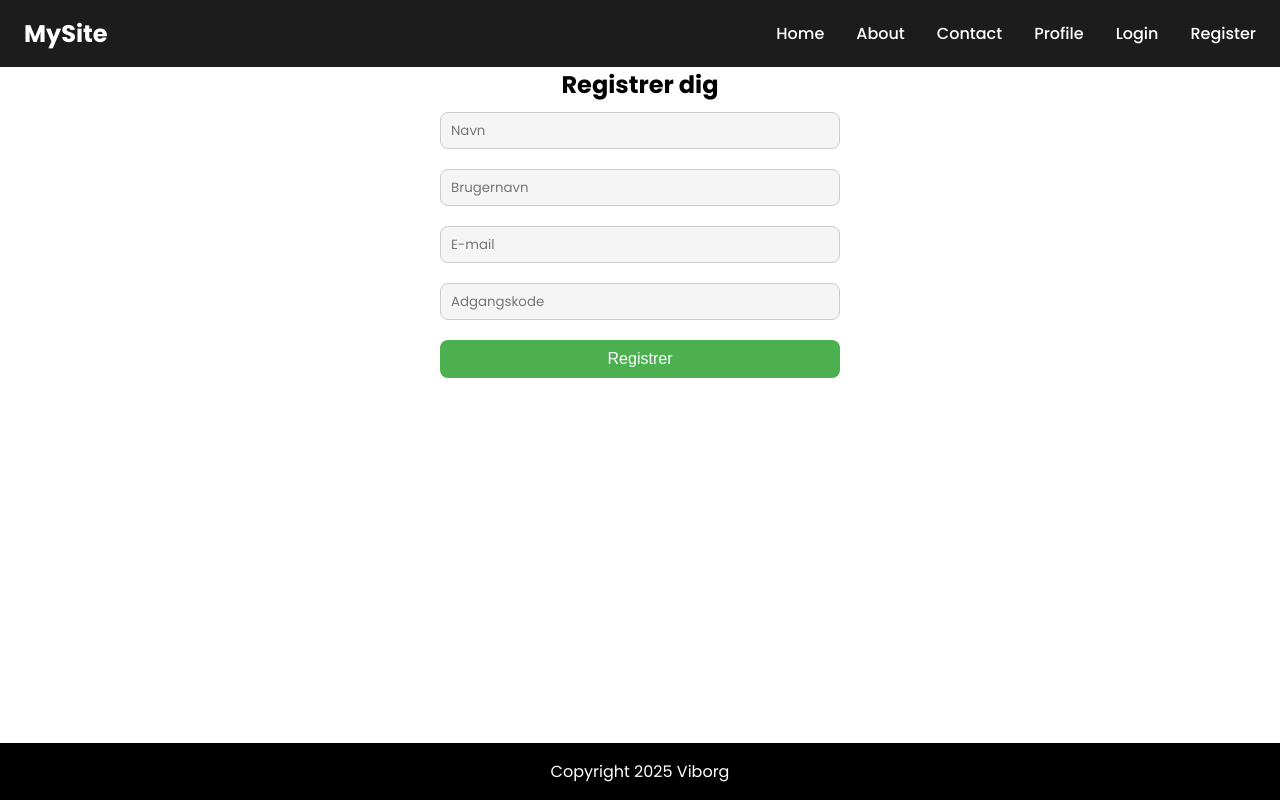
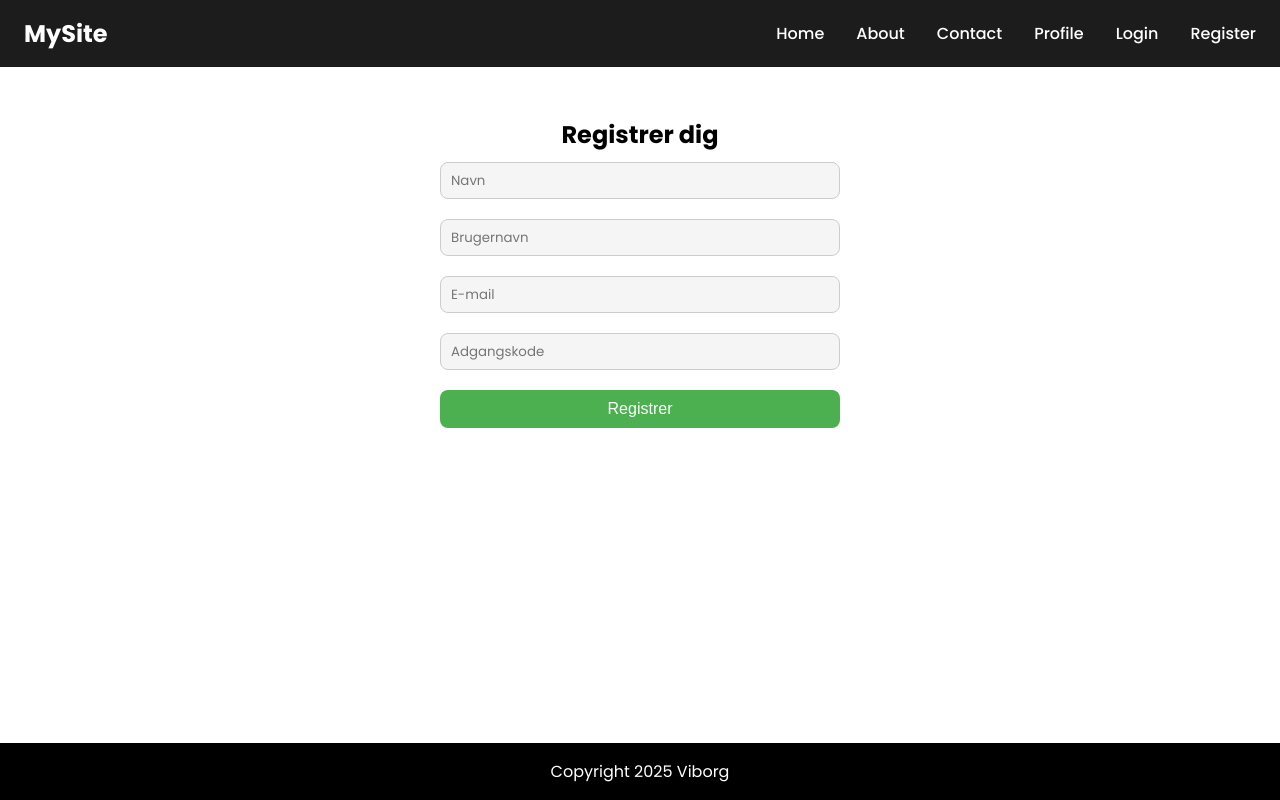
Before and after one commit to HoniNanoq2025/htdocs, a React (Vite) app in the folder user-authentication-project/frontend/: page /register in a window 1280 px wide. Built offline with nearby package versions, Linux system fonts and the light colour scheme; no server answers.

Commit message:
update css

```diff
--- a/user-authentication-project/frontend/src/components/LoginForm/LoginForm.jsx
+++ b/user-authentication-project/frontend/src/components/LoginForm/LoginForm.jsx
@@ -26,7 +26,7 @@ const LoginForm = () => {
   };
 
   return (
-    <>
+    <div className={styles.loginContainer}>
       <form className={styles.form} onSubmit={handleSubmit(onSubmit)}>
         <h2 className={styles.formHeader}>Login</h2>
         {/* Your existing input fields stay exactly the same */}
@@ -77,7 +77,7 @@ const LoginForm = () => {
           Glemt din adgangskode?
         </Link>
       </div>
-    </>
+    </div>
   );
 };
 
--- a/user-authentication-project/frontend/src/components/LoginForm/LoginForm.module.css
+++ b/user-authentication-project/frontend/src/components/LoginForm/LoginForm.module.css
@@ -1,3 +1,13 @@
+.loginContainer {
+  display: flex;
+  flex-direction: column;
+  align-items: center;
+  justify-content: center;
+  width: 100%;
+  min-height: 100%;
+  margin-top: 50px;
+}
+
 .form {
   display: flex;
   flex-direction: column;
--- a/user-authentication-project/frontend/src/components/RegistrationForm/RegistrationForm.jsx
+++ b/user-authentication-project/frontend/src/components/RegistrationForm/RegistrationForm.jsx
@@ -33,6 +33,7 @@ const RegistrationForm = () => {
   };
 
   return (
+    <div className={styles.registrationContainer}>
       <form
         className={styles.form}
         onSubmit={handleSubmit(onSubmit)}
@@ -121,6 +122,7 @@ const RegistrationForm = () => {
           {loading ? "Registrerer..." : "Registrer"}
         </button>
       </form>
+    </div>
   );
 };
 
--- a/user-authentication-project/frontend/src/components/RegistrationForm/RegistrationForm.module.css
+++ b/user-authentication-project/frontend/src/components/RegistrationForm/RegistrationForm.module.css
@@ -1,3 +1,13 @@
+.registrationContainer {
+  display: flex;
+  flex-direction: column;
+  align-items: center;
+  justify-content: center;
+  width: 100%;
+  min-height: 100%;
+  margin-top: 50px;
+}
+
 .form {
   display: flex;
   flex-direction: column;
```
Lines whose indentation alone changed are shown as unchanged.
